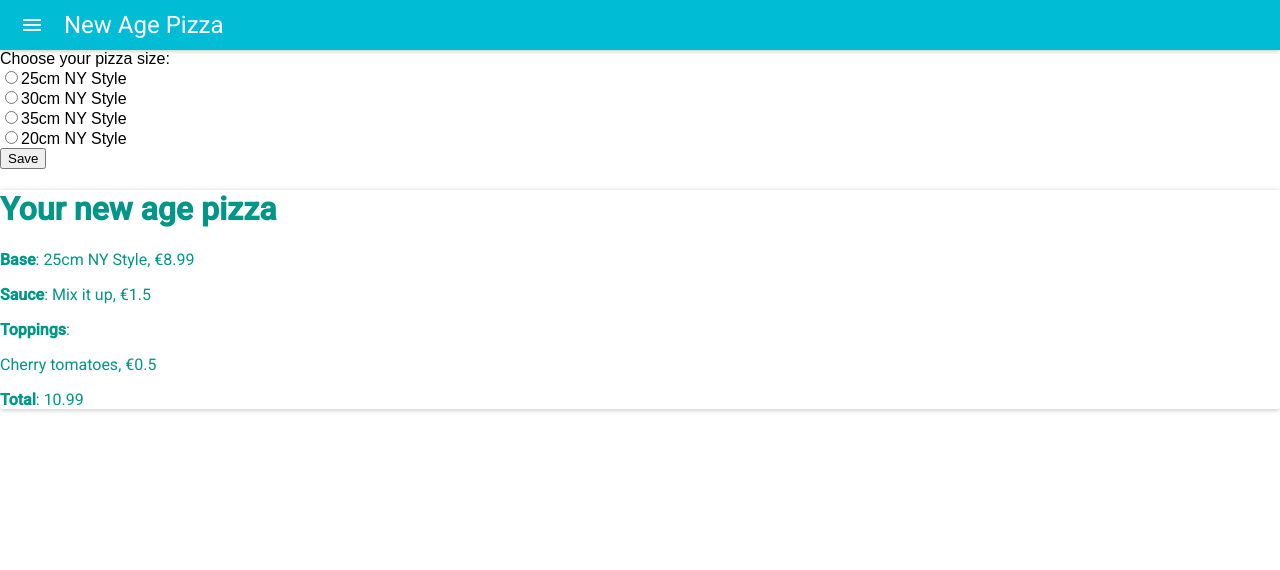
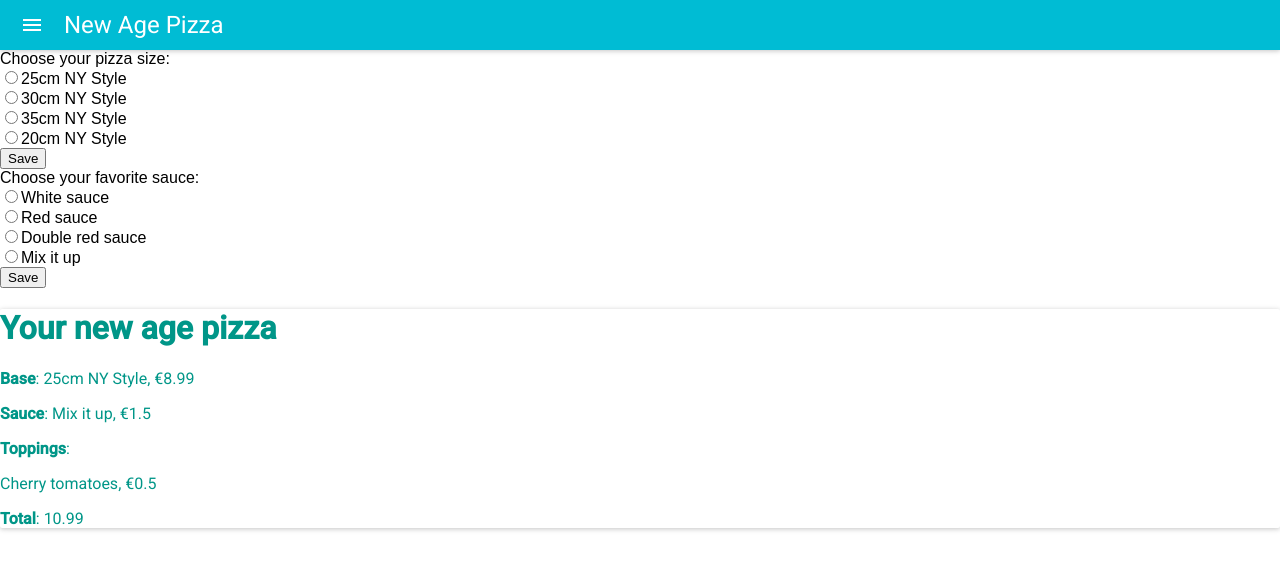
Before and after one commit to laviniaeleanor/newAgePizza, a React (Create React App) app: page / in a window 1280 px wide. Shown: the top 570 px of the page. Built offline with nearby package versions, Linux system fonts and the light colour scheme.

Commit message:
Form for choosing pizza sauce working

```diff
--- a/src/components/Form.js
+++ b/src/components/Form.js
@@ -1,7 +1,8 @@
 import React, { Component } from 'react';
-import {Base} from '../containers/Base'
-import { updateBase } from '../actions/pizza'
-import {connect} from 'react-redux'
+import { Base } from '../containers/Base';
+import { Sauce } from '../containers/Sauce'
+import { updateBase, updateSauce } from '../actions/pizza'
+import { connect } from 'react-redux'
 
 class Form extends Component {
 
@@ -9,11 +10,18 @@ class Form extends Component {
     this.props.updateBase(base)
   }
 
+  updateSauce = (sauce) => {
+  this.props.updateSauce(sauce)
+}
+
   render() {
     const { pizza } = this.props
 
     return (
+        <div>
         <Base onSubmit = {this.updateBase}/>
+        <Sauce onSubmit = {this.updateSauce}/>
+        </div>
     );
   }
 }
@@ -24,4 +32,4 @@ const mapStateToProps = function (state) {
   }
 }
 
-export default connect(mapStateToProps, { updateBase })(Form)
+export default connect(mapStateToProps, { updateBase, updateSauce })(Form)
--- a/src/containers/Sauce.js
+++ b/src/containers/Sauce.js
@@ -0,0 +1,32 @@
+import React, { Component } from 'react';
+import {whiteSauce, redSauce, doubleRedSauce, mixItUp} from '../data/menu'
+
+export class Sauce extends Component {
+  state = {}
+
+  handleChange = (e) => {
+        this.setState({name: e.target.name, price: e.target.value})
+    }
+
+    handleSubmit = (e) => {
+        e.preventDefault()
+        this.props.onSubmit(this.state)
+        console.log('You have selected:', this.state.name + this.state.price);
+}
+
+  render() {
+    return (
+        <div>
+            <form onSubmit={this.handleSubmit}>
+            <label> Choose your favorite sauce:<br></br>
+              <input type="radio" name= {whiteSauce.name} value={whiteSauce.price} onChange={this.handleChange} checked={this.state.name === whiteSauce.name}/>{whiteSauce.name}<br></br>
+              <input type="radio" name= {redSauce.name} value={redSauce.price} onChange={this.handleChange} checked={this.state.name === redSauce.name}/>{redSauce.name}<br></br>
+              <input type="radio" name= {doubleRedSauce.name} value={doubleRedSauce.price} onChange={this.handleChange} checked={this.state.name === doubleRedSauce.name}/>{doubleRedSauce.name}<br></br>
+              <input type="radio" name= {mixItUp.name} value={mixItUp.price} onChange={this.handleChange} checked={this.state.name === mixItUp.name}/>{mixItUp.name}<br></br>
+              </label>
+              <button className="btn btn-default" type="submit">Save</button>
+            </form>
+        </div>
+    );
+  }
+}
--- a/src/reducers/pizza.js
+++ b/src/reducers/pizza.js
@@ -1,5 +1,5 @@
 import { base25, mixItUp, cherryTomatoes } from '../data/menu'
-import {UPDATE_BASE} from '../actions/pizza'
+import {UPDATE_BASE, UPDATE_SAUCE} from '../actions/pizza'
 const initialState = {base: base25, sauce: mixItUp, toppings: [cherryTomatoes]}
 
 export default (state = initialState, action) => {
@@ -7,6 +7,8 @@ export default (state = initialState, action) => {
     case UPDATE_BASE :
         return {...state, base: action.payload}
 
+    case UPDATE_SAUCE :
+        return {...state, sauce: action.payload}
 
     default :
       return state
```
